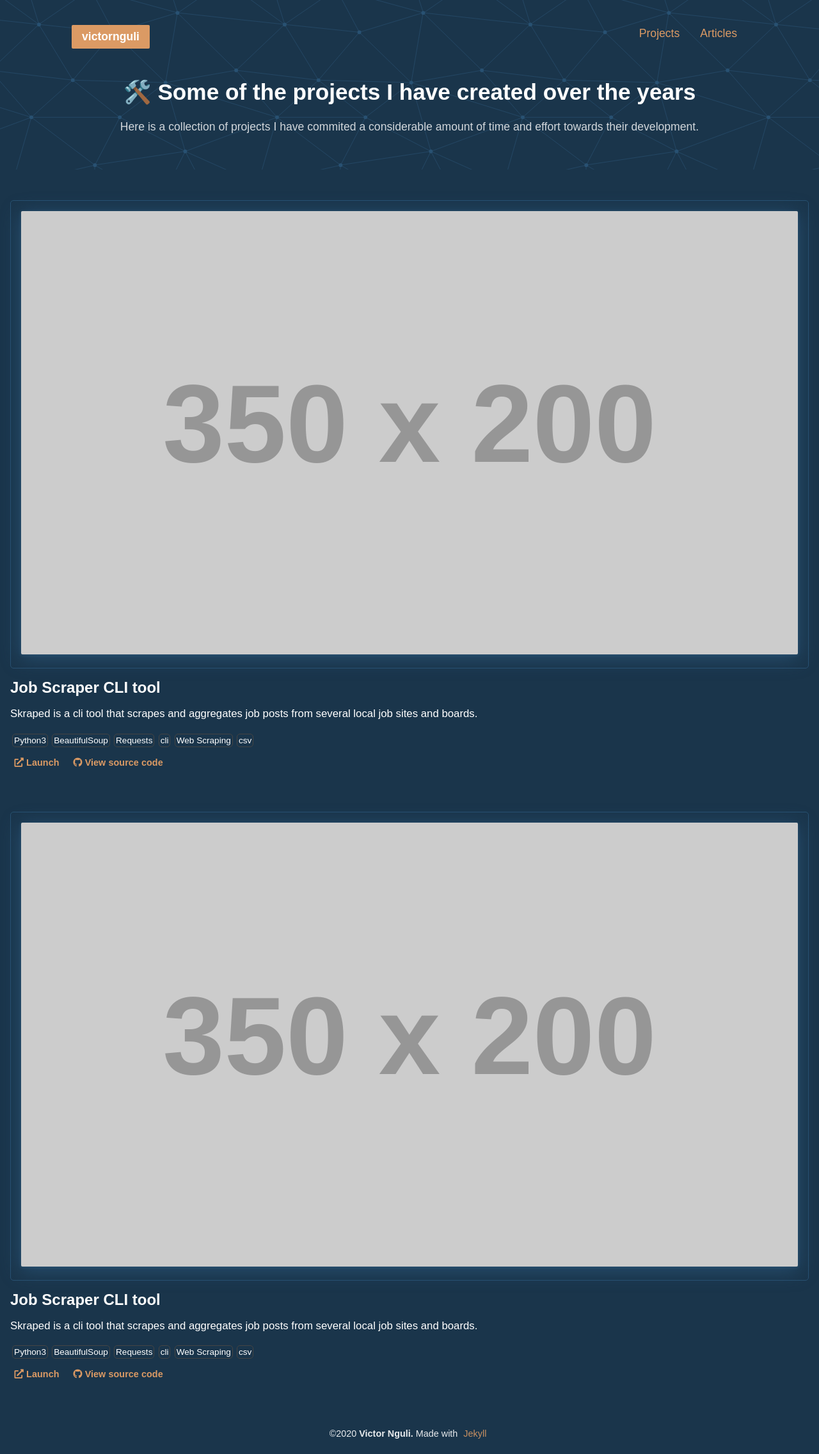
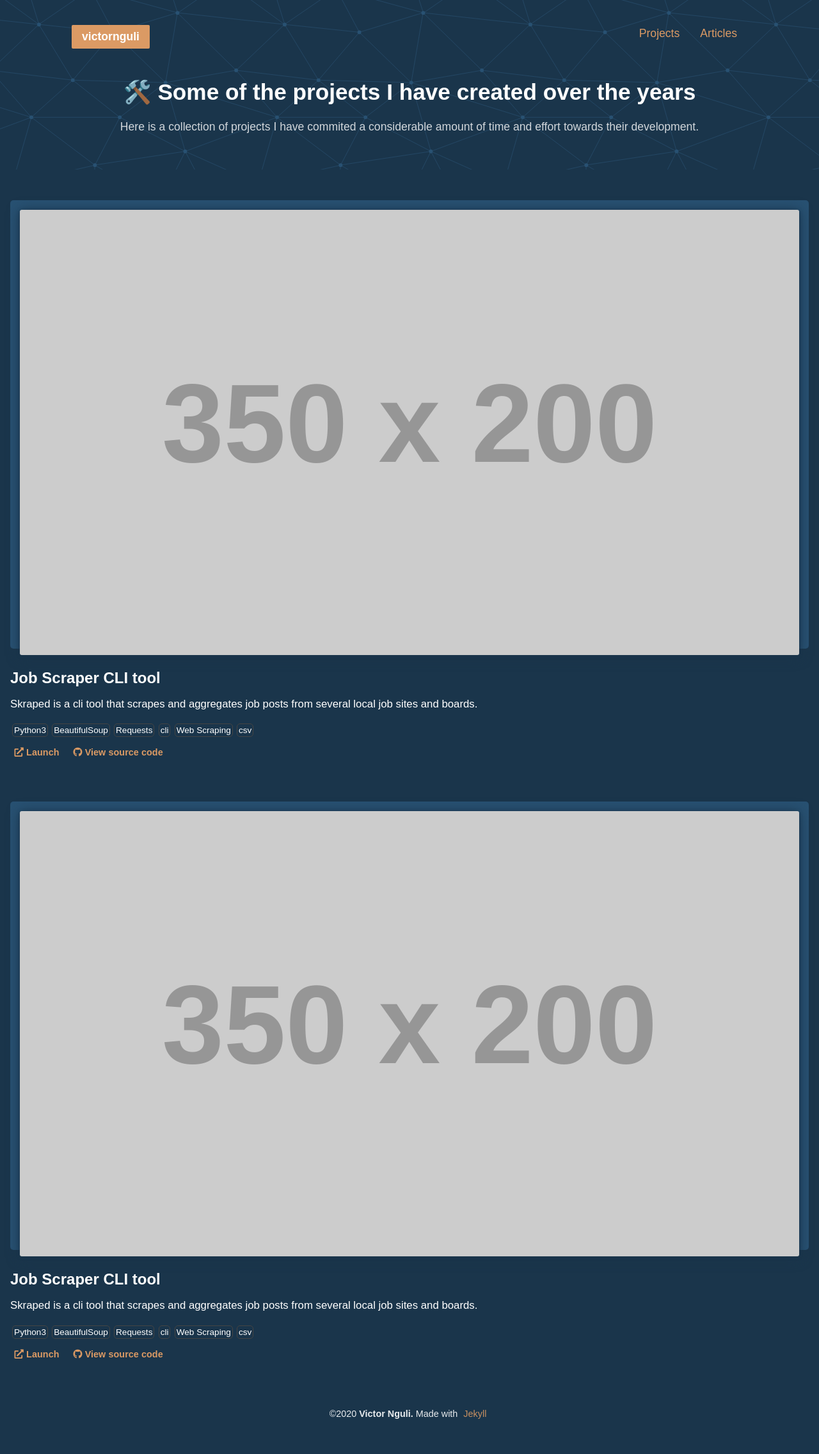
Before and after one commit to Victornguli/victornjoseph.com, a Jekyll site: the page built from projects.md, in a window 1280 px wide. Shown: the whole page at 64% size. Built offline with Jekyll 4.4.1, drawn with Linux system fonts in a browser that asks for light colours; nearby versions of some CDN libraries; after the commit the page ends 2242 px from its top, so only the background shows below that.

Commit message:
update project image layout

```diff
--- a/_sass/_projects.scss
+++ b/_sass/_projects.scss
@@ -10,14 +10,15 @@
 
             .img-container {
                 border-radius: 5px;
-                padding: 1rem;
-                border: 1px solid #285172;
+                padding: 15px;
+                background:#285172;
 
                 .project-img {
+                    position: relative;
                     width: 100%;
-                    border-radius: 2px;
-                    // box-shadow: 0 1px 5px 0 #285172, 0 2px 20px 0 $light-background;
-                    box-shadow: 0 1px 5px #285172, 0 5px 30px #285172;
+                    margin-bottom: -30px;
+                    border-radius: 3px;
+                    box-shadow: 0 1px 5px $background, 0 2px 20px $background;
                     &:hover {
                         @include easeOut();
                     }
@@ -26,7 +27,7 @@
 
             .details {
                 .project-title {
-                    margin: 1rem 0rem 0.45rem 0rem;
+                    margin: 2rem 0rem 0.45rem 0rem;
                     font-size: 1.5rem;
                     font-weight: 600;
                 }
```
